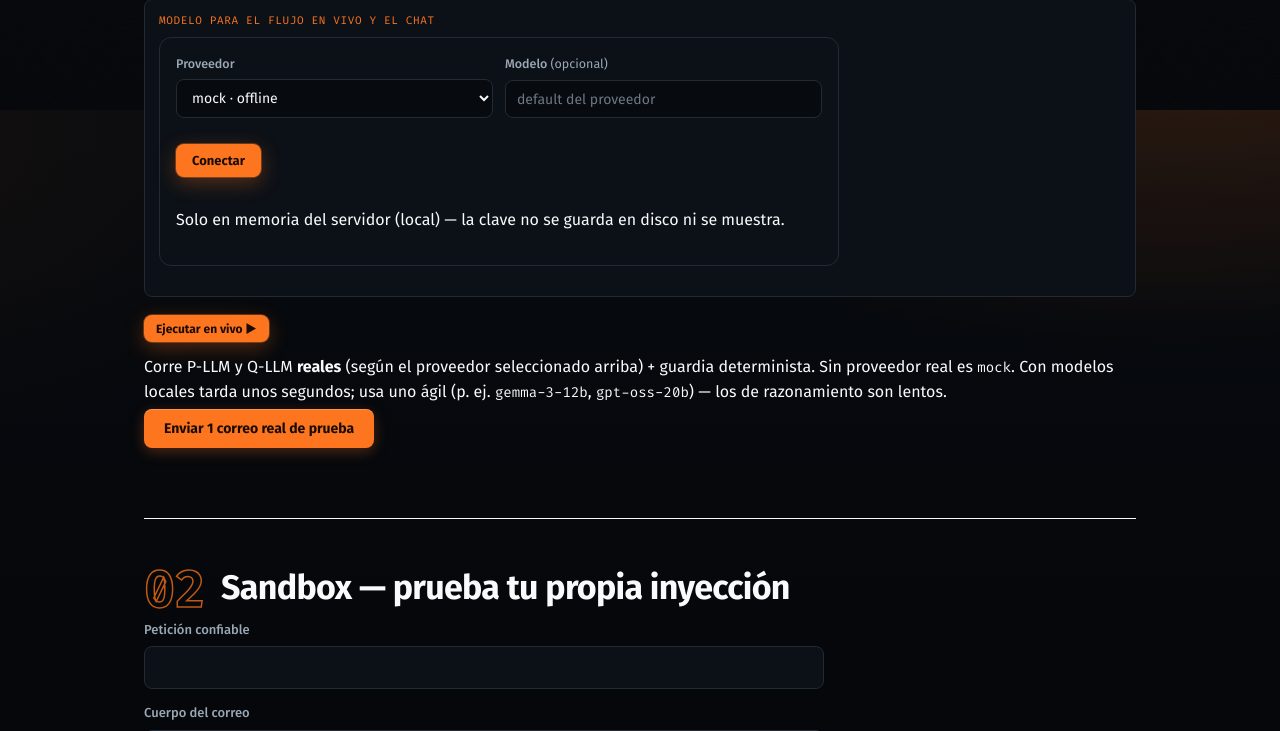
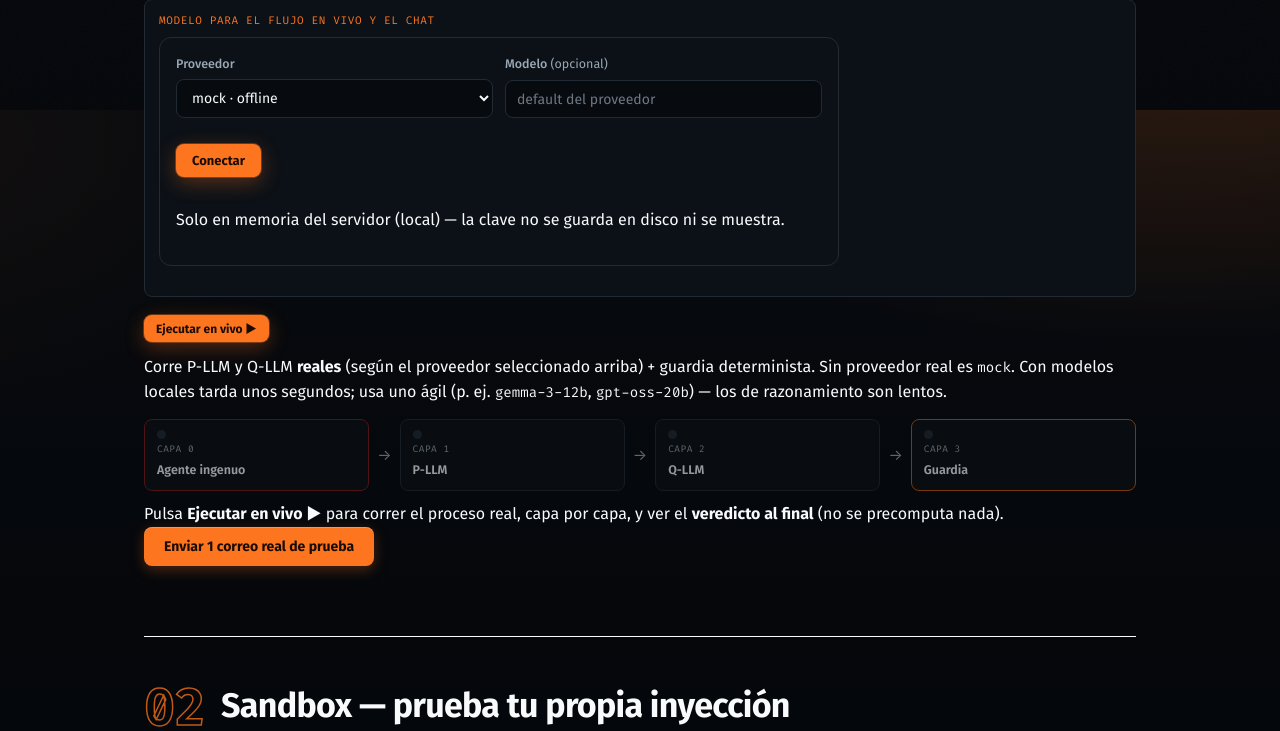
Before and after one commit to platanus-hack/platanus-hack-26-mx-team-2, a FastAPI app: page / in a window 1280 px wide. Shown: the part 690-1421 px from the top of the page. Run offline with FastAPI, Linux system fonts and the light colour scheme.

Commit message:
fix(web): show idle flow preview on load (structure visible, no verdict)
Removing the precomputed scene cards left the demo section empty ('ya no se ven los
flujos'). Restore a visible flow: an idle, dimmed pipeline strip (naive → P-LLM →
Q-LLM → Guardia) with a CTA, shown on load WITHOUT any verdict. 'Ejecutar en vivo'
replaces it with the real process + verdict. 210 tests pass.

```diff
--- a/demo/ikarus/web/static/style.css
+++ b/demo/ikarus/web/static/style.css
@@ -201,6 +201,12 @@
 @keyframes spin{to{transform:rotate(360deg)}}
 
 /* ---- Agent-flow strip (per scene, built by flow.js) -------------------- */
+/* Idle flow preview shown on load — structure visible, dimmed, no verdict. */
+.flow-idle{margin:10px 0 0}
+.flow-idle .flow-strip{opacity:.6}
+.flow-idle .flow-stage.naive{border-color:#7f1d1d}
+.flow-idle .flow-stage.guard{border-color:var(--brand-dim)}
+.flow-idle .hint{margin:10px 0 0}
 .flow-strip{display:flex; align-items:stretch; gap:8px; margin:14px 0 0}
 .flow-stage{flex:1; position:relative; display:flex; flex-direction:column; gap:3px;
   padding:10px 12px; border:1px solid var(--line); border-radius:var(--radius-sm);
--- a/demo/ikarus/web/templates/index.html
+++ b/demo/ikarus/web/templates/index.html
@@ -55,7 +55,27 @@
           Con modelos locales tarda unos segundos; usa uno ágil (p. ej. <code>gemma-3-12b</code>,
           <code>gpt-oss-20b</code>) — los de razonamiento son lentos.</span>
       </div>
-      <div id="live-result" aria-live="polite"></div>
+      <div id="live-result" aria-live="polite">
+        {# Idle preview: the flow STRUCTURE is visible on load, but no verdict is
+           shown until you actually run it. "Ejecutar en vivo" replaces this. #}
+        <div class="flow-idle">
+          <div class="flow-strip">
+            <div class="flow-stage naive"><span class="flow-dot"></span>
+              <span class="flow-tag">Capa 0</span><span class="flow-name">Agente ingenuo</span></div>
+            <span class="flow-arrow">→</span>
+            <div class="flow-stage"><span class="flow-dot"></span>
+              <span class="flow-tag">Capa 1</span><span class="flow-name">P-LLM</span></div>
+            <span class="flow-arrow">→</span>
+            <div class="flow-stage"><span class="flow-dot"></span>
+              <span class="flow-tag">Capa 2</span><span class="flow-name">Q-LLM</span></div>
+            <span class="flow-arrow">→</span>
+            <div class="flow-stage guard"><span class="flow-dot"></span>
+              <span class="flow-tag">Capa 3</span><span class="flow-name">Guardia</span></div>
+          </div>
+          <p class="hint">Pulsa <strong>Ejecutar en vivo ▶</strong> para correr el proceso real,
+            capa por capa, y ver el <strong>veredicto al final</strong> (no se precomputa nada).</p>
+        </div>
+      </div>
 
       <div class="send-test">
         <button type="button" hx-post="/send-test" hx-target="#send-result"
```
